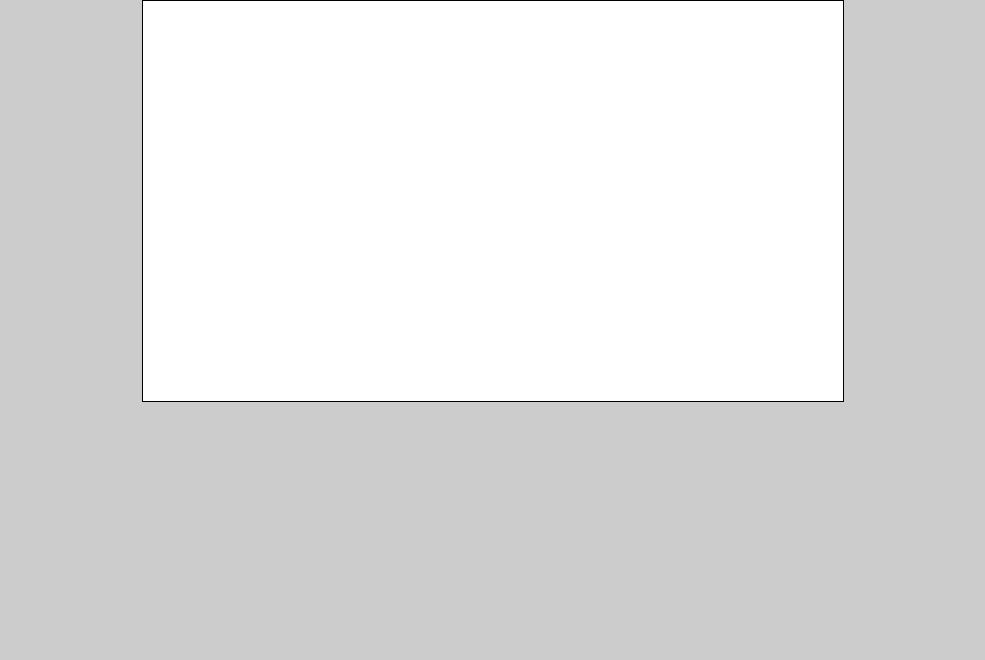
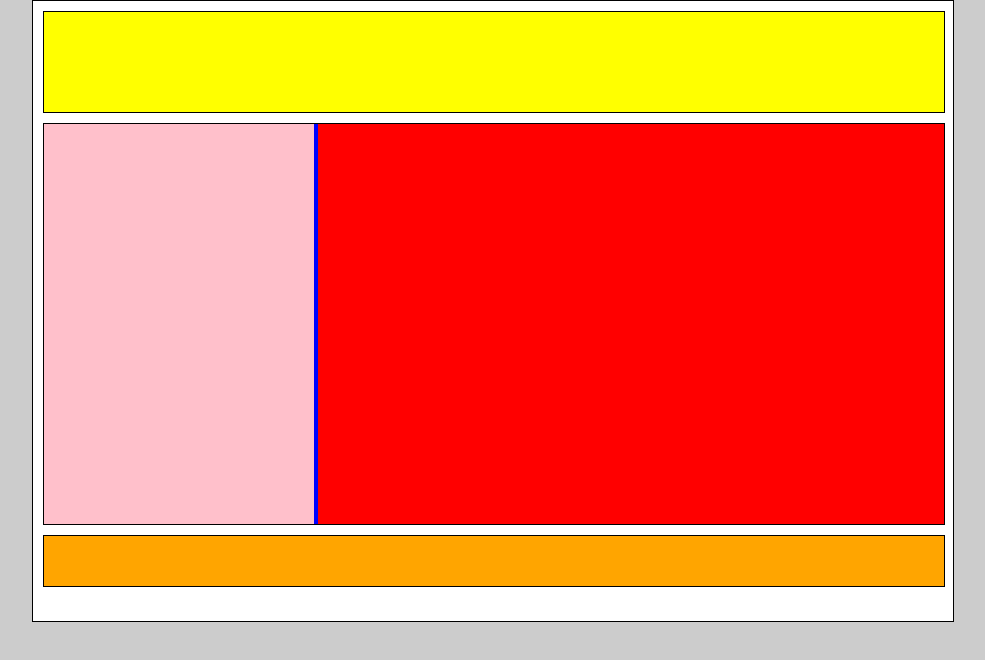
Before and after one commit to LaisChS/Exercicios, a plain HTML site: page 01_exercico_divisoes/index.html in a window 1280 px wide. Shown: the whole page, without its empty margins (147-1132 px from the left). Drawn offline with Linux system fonts and the light colour scheme.

Commit message:
Estrutura básica das divisões

```diff
--- a/01_exercico_divisoes/css/style.css
+++ b/01_exercico_divisoes/css/style.css
@@ -3,9 +3,46 @@ body{
 }
 
 .container {
-    width: 700px;
-    height: 400px;
+    width: 900px;
+    height: 600px;
     background: white;
     border: 1px solid black;
     margin: 0 auto;
+    padding: 10px;
 }
+
+.topo {
+    width: 100%;
+    height: 100px;
+    border: 1px solid black;
+    background: yellow;
+}
+
+.meio {
+    width: 100%;
+    height: 400px;
+    border: 1px solid black;
+    margin: 10px 0;
+    background: blue;
+}
+
+.coluna_esquerda {
+    width: 30%;
+    height: 400px;
+    display: inline-block;
+    background: pink;
+}
+
+.coluna_direita {
+    width: 69.5%;
+    height: 400px;
+    display: inline-block;
+    background: red;
+}
+
+.rodape {
+    width: 100%;
+    height: 50px;
+    border: 1px solid black;
+    background: orange;
+}
```
